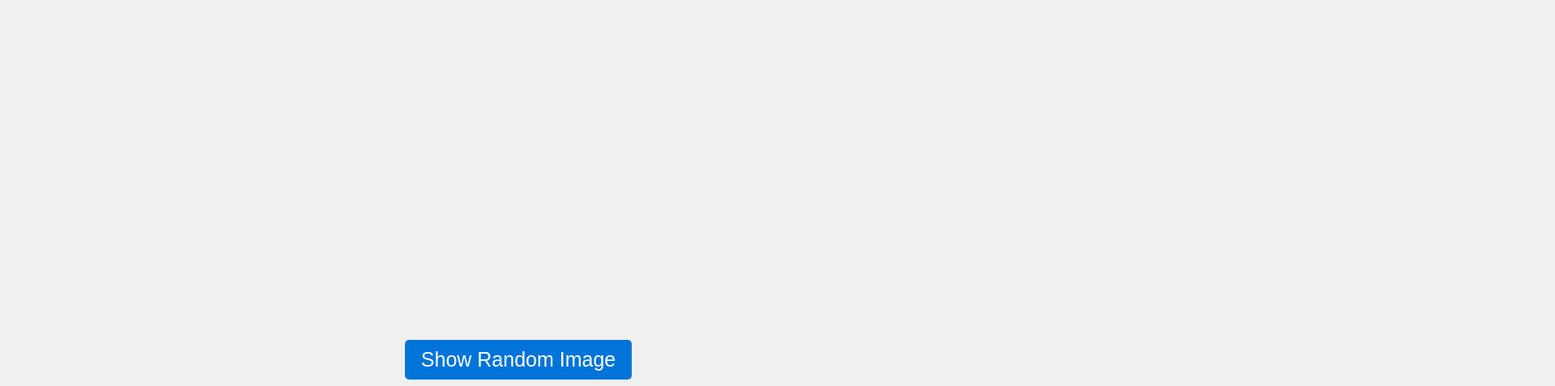
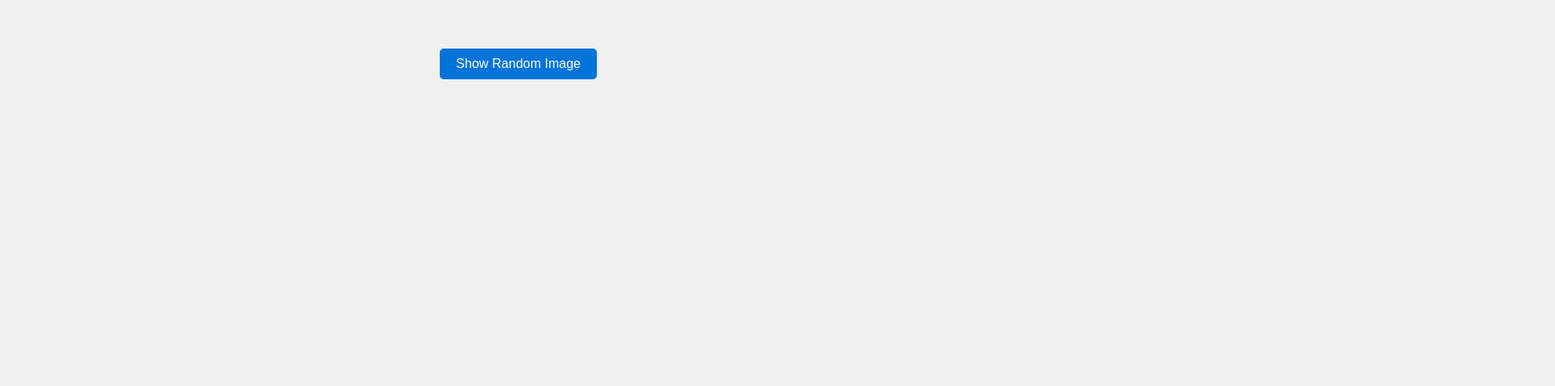
Before and after one commit to kavacode/024.lesson_9, a plain HTML site: page index.html in a window 1280 px wide. Shown: the part 790-1267 px from the top of the page at 81% size, 1920 px wide, since content can reach past the window. After the commit the page ends 896 px from the top, so only its background shows below. Drawn offline with Linux system fonts and the light colour scheme.

Commit message:
fix resolution

```diff
--- a/css/style.css
+++ b/css/style.css
@@ -4,8 +4,8 @@ body {
 }
 
 #container {
-	width: 1920px;
-	height: 1080px;
+	width: 1280px;
+	height: 720px;
 	margin: auto;
 	overflow: hidden;
 	margin-bottom: 50px;
@@ -20,7 +20,7 @@ body {
 	background-color: #0074d9;
 	color: #fff;
 	padding: 10px 20px;
-	font-size: 25px;
+	font-size: 16px;
 	border: none;
 	border-radius: 5px;
 	cursor: pointer;
```
